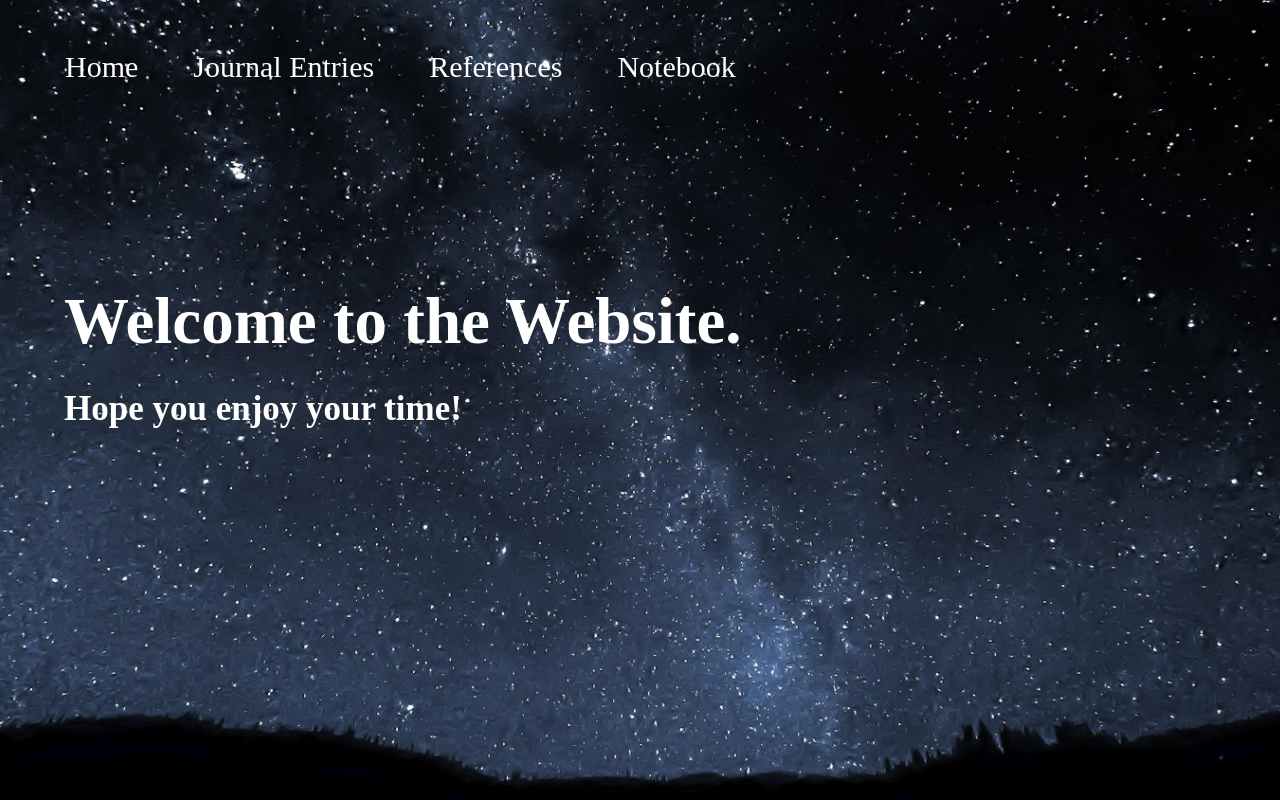
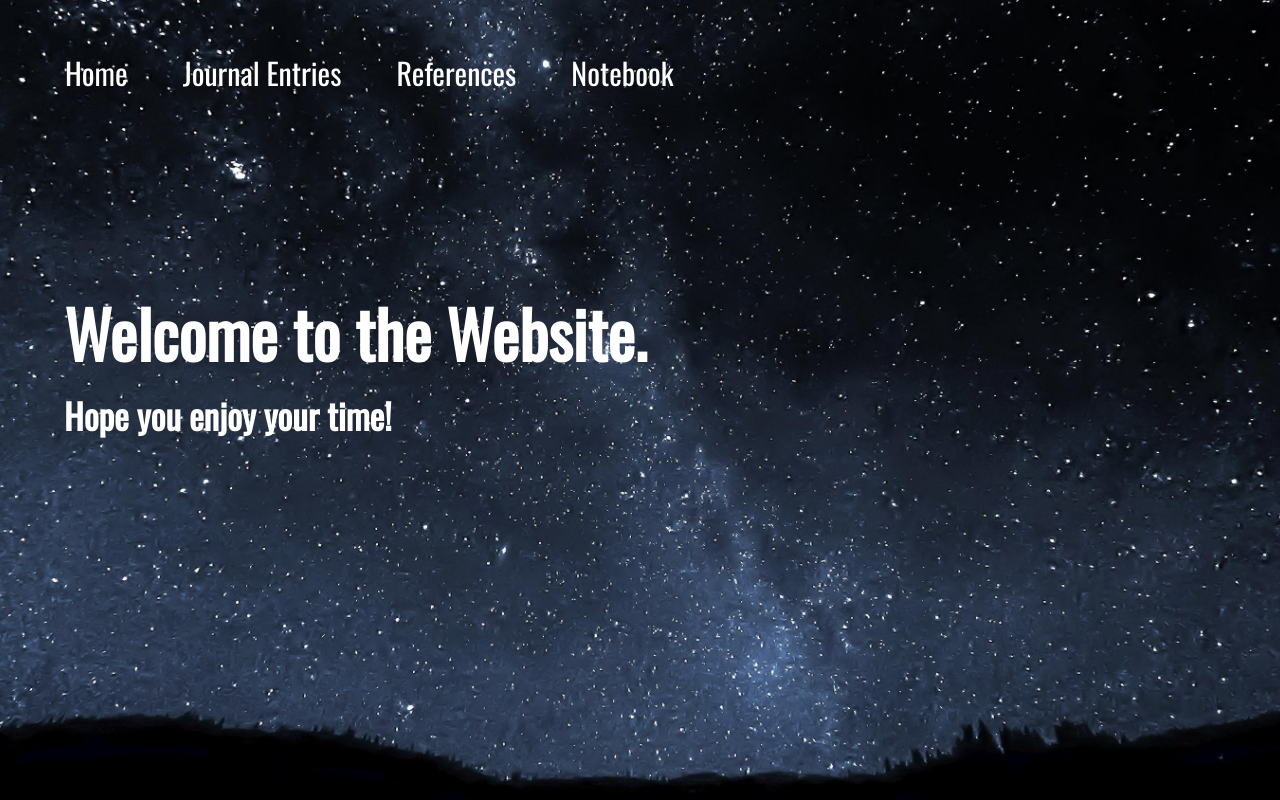
Before and after one commit to pod-5-hardware-assignment/home, a plain HTML site: page index.html in a window 1280 px wide. Shown: the top 800 px of the page. Drawn offline with nearby package versions, Linux system fonts and the light colour scheme.

Commit message:
Update hardware.css

```diff
--- a/hardware.css
+++ b/hardware.css
@@ -1,8 +1,4 @@
-@font-face
-{
-	font-family:"Oswald";
-	src:url("Oswald-Regular.ttf")format:('ttf');
-}
+@import url('https://fonts.googleapis.com/css?family=Oswald');
 
 .image
 {
```
